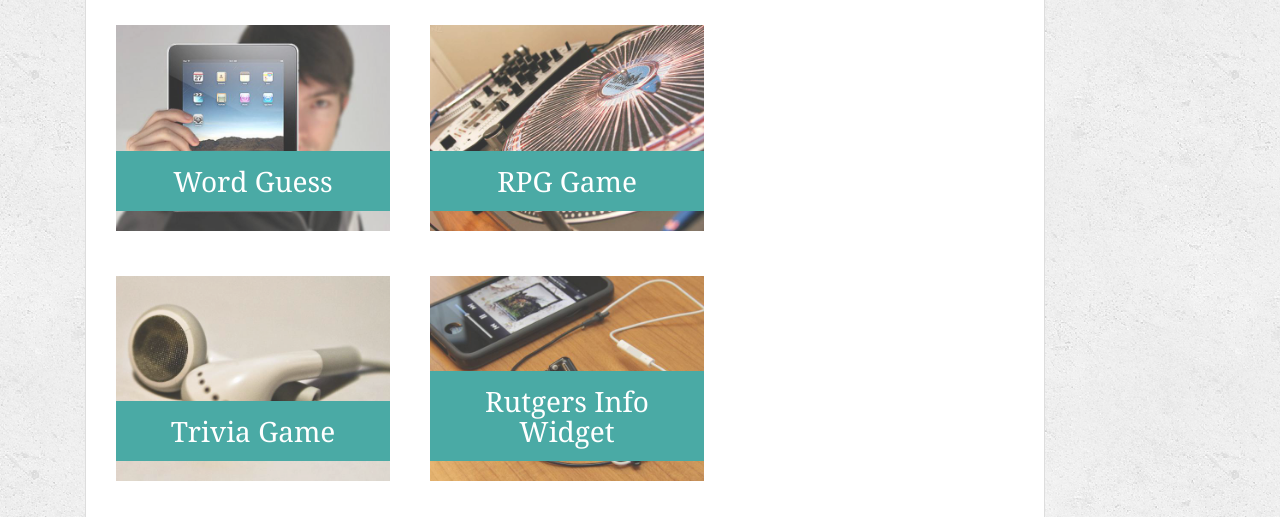
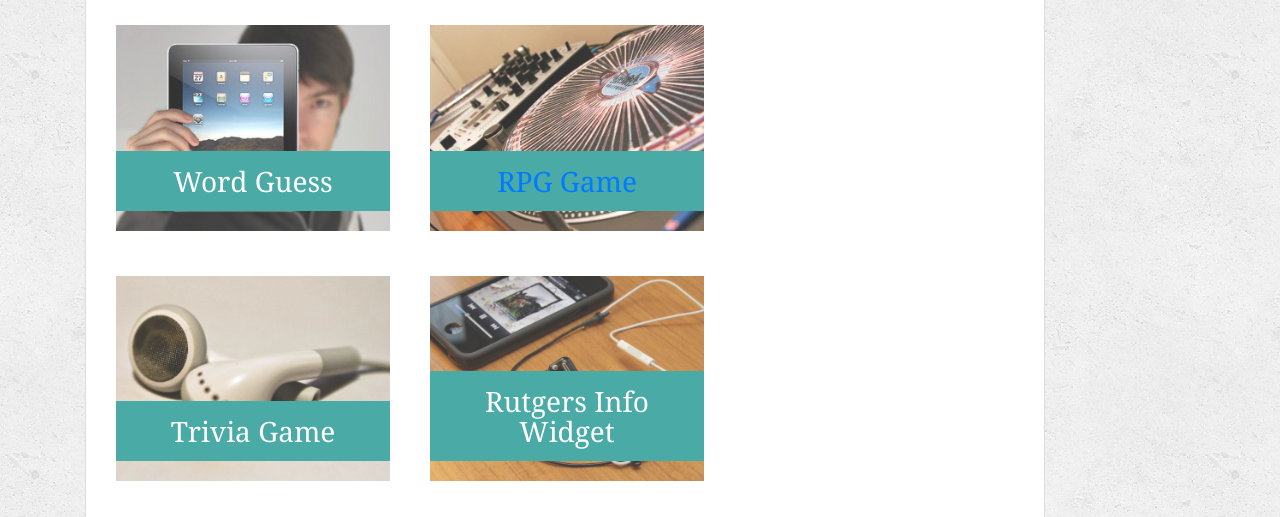
Before and after one commit to chaostheory59/Bootstrap-Portfolio, a plain HTML site: page portfolio.html in a window 1280 px wide. Shown: the part 283-800 px from the top of the page. Drawn offline with nearby package versions, Linux system fonts and the light colour scheme.

Commit message:
Add files via upload

```diff
--- a/portfolio.html
+++ b/portfolio.html
@@ -62,7 +62,7 @@
       <div class="work">
         <img src="assets/images/technics-q-c-640-480-2.jpg" alt="RPG Game">
 
-        <h3>RPG Game</h3>
+        <h3><a href="https://chaostheory59.github.io/unit-4-game">RPG Game</a></h3>
       </div>
       <div class="work">
         <img src="assets/images/technics-q-c-640-480-5.jpg" alt="Trivia Game">
```
Also changed, not shown: index.html (+2 -2 lines).
